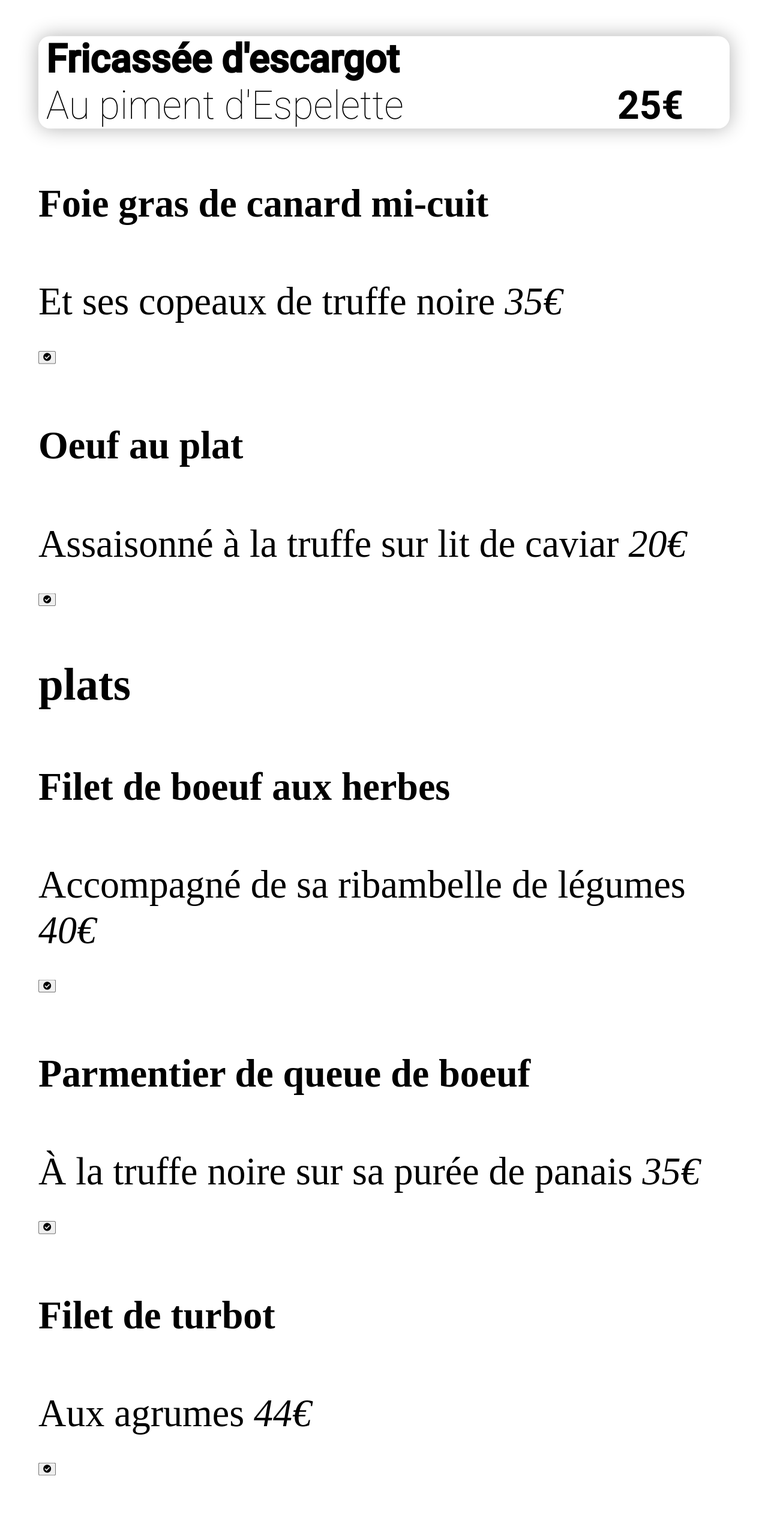
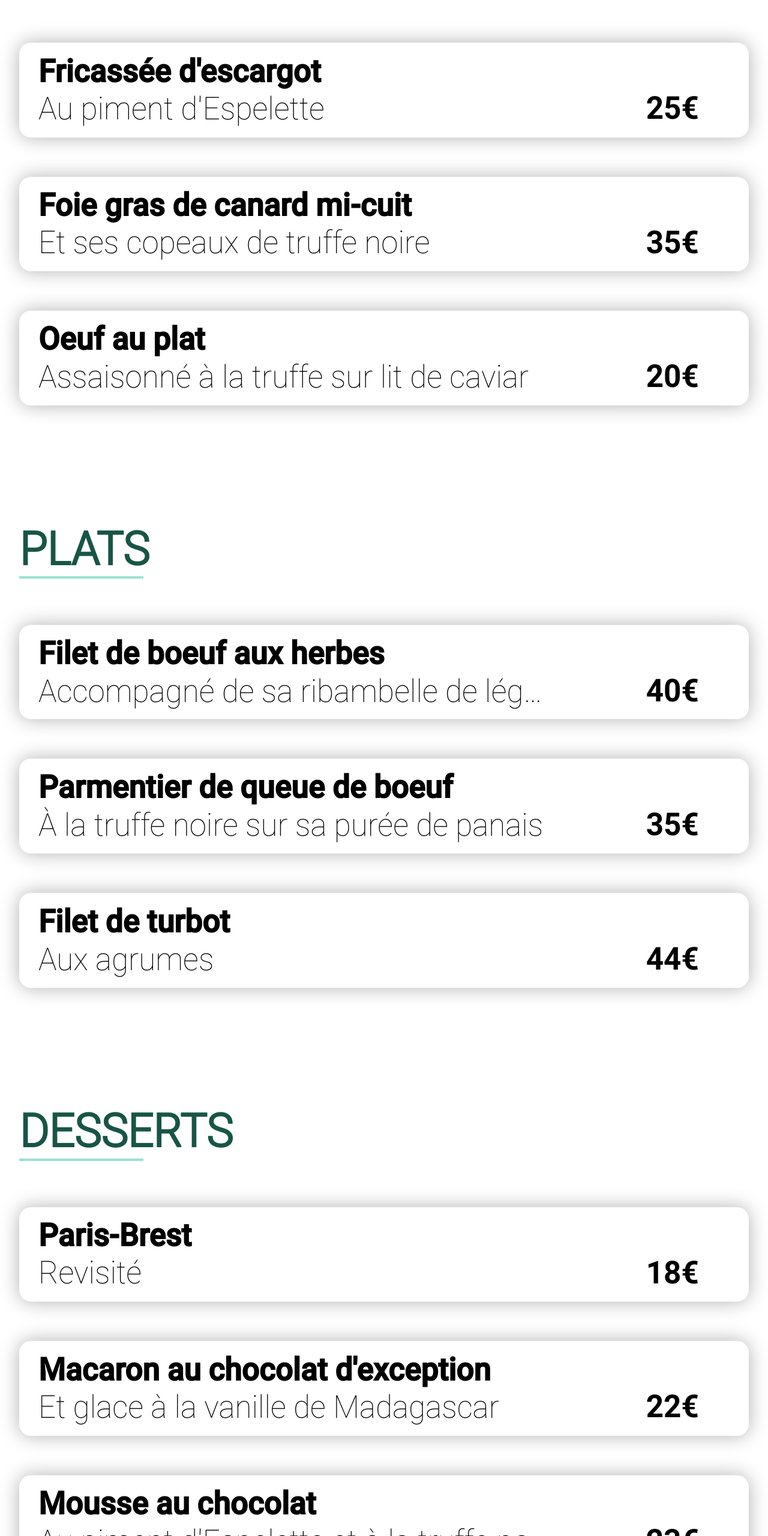
Before and after one commit to Teko13/p2_animationsCss_ohmyfood, a website: page menus/la-palette-du-gout.html in a window 1280 px wide. Shown: the part 1258-3818 px from the top of the page at 60% size. Drawn offline with Linux system fonts and the light colour scheme; a web font is replaced by a local one.

Commit message:
finalisation de la page de la palette du gout

```diff
--- a/menus/la-palette-du-gout.html
+++ b/menus/la-palette-du-gout.html
@@ -26,144 +26,127 @@
                 <h2>La palette du goût</h2>
                 <i class="fa-solid fa-heart"></i>
             </div>
-            <section class="restaurant-page__main__menu__appetizer">
-                <h3 class="restaurant-page__main__menu__appetizer__heading">entrées</h3>
-                <div class="restaurant-page__main__menu__appetizer__btn">
-                    <div class="appetizer-infos">
-                        <h4 class="appetizer-name">Fricassée d'escargot</h4>
-                        <span class="appetizer-name-more">Au piment d'Espelette</span>
+            <section class="restaurant-page__main__menu__meals appetizers">
+                <h3 class="restaurant-page__main__menu__meals__heading">entrées</h3>
+                <div class="restaurant-page__main__menu__meals__btn">
+                    <div class="meals-infos">
+                        <h4 class="meals-name">Fricassée d'escargot</h4>
+                        <span class="meals-name-more">Au piment d'Espelette</span>
                     </div>
-                    <span class="restaurant-page__main__menu__appetizer__btn__slide-checker">
-                        <em class="appetizer-price">25€</em>
-                        <span class="check-icone"><i class="fas fa-check-circle check-icone__fas"></i></span>
+                    <span class="restaurant-page__main__menu__meals__btn__slide-checker">
+                        <em class="meals-price">25€</em>
+                        <span class="check-icon"><i class="fas fa-check-circle check-icon__fas"></i></span>
                     </span>
                 </div>
-                <div>
-                    <div>
-                        <h4>Foie gras de canard mi-cuit</h4>
-                        <div class="details">
-                            <span>Et ses copeaux de truffe noire</span>
-                            <em>35€</em>
-                        </div>
+                <div class="restaurant-page__main__menu__meals__btn">
+                    <div class="meals-infos">
+                        <h4 class="meals-name">Foie gras de canard mi-cuit</h4>
+                        <span class="meals-name-more">Et ses copeaux de truffe noire</span>
                     </div>
-                    <button>
-                        <i class="fas fa-check-circle"></i>
-                    </button>
+                    <span class="restaurant-page__main__menu__meals__btn__slide-checker">
+                        <em class="meals-price">35€</em>
+                        <span class="check-icon"><i class="fas fa-check-circle check-icon__fas"></i></span>
+                    </span>
                 </div>
-                <div>
-                    <div>
-                        <h4>Oeuf au plat</h4>
-                        <div class="details">
-                            <span>Assaisonné à la truffe sur lit de caviar</span>
-                            <em>20€</em>
-                        </div>
+
+                <div class="restaurant-page__main__menu__meals__btn">
+                    <div class="meals-infos">
+                        <h4 class="meals-name">Oeuf au plat</h4>
+                        <span class="meals-name-more">Assaisonné à la truffe sur lit de caviar</span>
                     </div>
-                    <button>
-                        <i class="fas fa-check-circle"></i>
-                    </button>
+                    <span class="restaurant-page__main__menu__meals__btn__slide-checker">
+                        <em class="meals-price">20€</em>
+                        <span class="check-icon"><i class="fas fa-check-circle check-icon__fas"></i></span>
+                    </span>
                 </div>
             </section>
-            <section class="plats">
-                <h3>plats</h3>
-                <div>
-                    <div>
-                        <h4>Filet de boeuf aux herbes</h4>
-                        <div class="details">
-                            <span>Accompagné de sa ribambelle de légumes</span>
-                            <em>40€</em>
-                        </div>
+            <section class="restaurant-page__main__menu__meals dishes">
+                <h3 class="restaurant-page__main__menu__meals__heading">Plats</h3>
+                <div class="restaurant-page__main__menu__meals__btn">
+                    <div class="meals-infos">
+                        <h4 class="meals-name">Filet de boeuf aux herbes
+                        </h4>
+                        <span class="meals-name-more">Accompagné de sa ribambelle de légumes</span>
                     </div>
-                    <button>
-                        <i class="fas fa-check-circle"></i>
-                    </button>
+                    <span class="restaurant-page__main__menu__meals__btn__slide-checker">
+                        <em class="meals-price">40€</em>
+                        <span class="check-icon"><i class="fas fa-check-circle check-icon__fas"></i></span>
+                    </span>
                 </div>
-                <div>
-                    <div>
-                        <h4>Parmentier de queue de boeuf</h4>
-                        <div class="details">
-                            <span>À la truffe noire sur sa purée de panais</span>
-                            <em>35€</em>
-                        </div>
+                <div class="restaurant-page__main__menu__meals__btn">
+                    <div class="meals-infos">
+                        <h4 class="meals-name">Parmentier de queue de boeuf</h4>
+                        <span class="meals-name-more">À la truffe noire sur sa purée de panais</span>
                     </div>
-                    <button>
-                        <i class="fas fa-check-circle"></i>
-                    </button>
+                    <span class="restaurant-page__main__menu__meals__btn__slide-checker">
+                        <em class="meals-price">35€</em>
+                        <span class="check-icon"><i class="fas fa-check-circle check-icon__fas"></i></span>
+                    </span>
                 </div>
-                <div>
-                    <div>
-                        <h4>Filet de turbot</h4>
-                        <div class="details">
-                            <span>Aux agrumes</span>
-                            <em>44€</em>
-                        </div>
+
+                <div class="restaurant-page__main__menu__meals__btn">
+                    <div class="meals-infos">
+                        <h4 class="meals-name">Filet de turbot</h4>
+                        <span class="meals-name-more">Aux agrumes</span>
                     </div>
-                    <button>
-                        <i class="fas fa-check-circle"></i>
-                    </button>
+                    <span class="restaurant-page__main__menu__meals__btn__slide-checker">
+                        <em class="meals-price">44€</em>
+                        <span class="check-icon"><i class="fas fa-check-circle check-icon__fas"></i></span>
+                    </span>
                 </div>
             </section>
-            <section class="desserts">
-                <h3>desserts</h3>
-                <div>
-                    <div>
-                        <h4>Paris-Brest</h4>
-                        <div class="details">
-                            <span>Revisité</span>
-                            <em>18€</em>
-                        </div>
+            <section class="restaurant-page__main__menu__meals desserts">
+                <h3 class="restaurant-page__main__menu__meals__heading">Desserts</h3>
+                <div class="restaurant-page__main__menu__meals__btn">
+                    <div class="meals-infos">
+                        <h4 class="meals-name">Paris-Brest
+                        </h4>
+                        <span class="meals-name-more">Revisité</span>
                     </div>
-                    <button>
-                        <i class="fas fa-check-circle"></i>
-                    </button>
+                    <span class="restaurant-page__main__menu__meals__btn__slide-checker">
+                        <em class="meals-price">18€</em>
+                        <span class="check-icon"><i class="fas fa-check-circle check-icon__fas"></i></span>
+                    </span>
                 </div>
-                <div>
-                    <div>
-                        <h4>Macaron au chocolat d'exception</h4>
-                        <div class="details">
-                            <span>Et glace à la vanille de Madagascar</span>
-                            <em>22€</em>
-                        </div>
+                <div class="restaurant-page__main__menu__meals__btn">
+                    <div class="meals-infos">
+                        <h4 class="meals-name">Macaron au chocolat d'exception</h4>
+                        <span class="meals-name-more">Et glace à la vanille de Madagascar</span>
                     </div>
-                    <button>
-                        <i class="fas fa-check-circle"></i>
-                    </button>
+                    <span class="restaurant-page__main__menu__meals__btn__slide-checker">
+                        <em class="meals-price">22€</em>
+                        <span class="check-icon"><i class="fas fa-check-circle check-icon__fas"></i></span>
+                    </span>
                 </div>
-                <div>
-                    <div>
-                        <h4>Mousse au chocolat</h4>
-                        <div class="details">
-                            <span>Au piment d'Espelette et à la truffe noire</span>
-                            <em>23€</em>
-                        </div>
+
+                <div class="restaurant-page__main__menu__meals__btn">
+                    <div class="meals-infos">
+                        <h4 class="meals-name">Mousse au chocolat</h4>
+                        <span class="meals-name-more">Au piment d'Espelette et à la truffe noire</span>
                     </div>
-                    <button>
-                        <i class="fas fa-check-circle"></i>
-                    </button>
+                    <span class="restaurant-page__main__menu__meals__btn__slide-checker">
+                        <em class="meals-price">23€</em>
+                        <span class="check-icon"><i class="fas fa-check-circle check-icon__fas"></i></span>
+                    </span>
                 </div>
             </section>
-            <button>
+            <button class="restaurant-page__main__validation-btn">
                 Commander
             </button>
         </section>
     </main>
-    <footer>
-        <h2>ohmyfood</h2>
-        <div>
-            <div>
-                <i class="fa-solid fa-utensils"></i>
-                <a href="#">Proposer un restaurant</a>
-            </div>
-            <div>
-                <i class="fa-solid fa-handshake-angle"></i>
-                <a href="#">Devenir partenaire</a>
-            </div>
-            <div>
-                <a href="#">Mention légales</a>
-            </div>
-            <div>
-                <a href="#">Contact</a>
-            </div>
-        </div>
+    <footer class="footer">
+        <h2 class="footer__header">ohmyfood</h2>
+        <a href="#" class="footer__link">
+            <i class="fa-solid fa-utensils"></i>
+            <span>Proposer un restaurant</span>
+        </a>
+        <a href="#" class="footer__link">
+            <i class="fa-solid fa-handshake-angle"></i>
+            <span>Devenir partenaire</span>
+        </a>
+        <a href="#" class="footer__link">Mention légales</a>
+        <a href="#" class="footer__link">Contact</a>
     </footer>
 </body>
 
--- a/sass/main.scss
+++ b/sass/main.scss
@@ -269,6 +269,19 @@ main {
 .cover-box {
     overflow: hidden;
 }
+@keyframes word-cut {
+
+    0% {
+        width: 70%;
+        animation-timing-function: cubic-bezier(0,0,.01,1);
+    }
+    30% {
+        width: 65%;
+    }
+    100% {
+        width: 65%;
+    }
+}
 @keyframes turns-icon {
     0% {
         transform: rotate(1turn);
@@ -297,7 +310,7 @@ main {
 }
 @keyframes icon-box-mover {
     0% {
-        transform: translate(1.5rem);
+        transform: translate(2.3rem);
         animation-timing-function: cubic-bezier(0,0,.01,1);
 
     }
@@ -316,8 +329,10 @@ main {
         transform: scaleY(1.027);
         border-radius: 1rem 1rem 0rem 0rem;
         background-color: white;
-        padding: 0rem 1rem;
+        padding: 0rem .5rem;
         &__menu {
+            display: flex;
+            flex-direction: column;
            &__heading {
             display: flex;
             justify-content: space-between;
@@ -328,7 +343,8 @@ main {
                 cursor: pointer;
             }
            }
-           &__appetizer {
+           &__meals {
+               margin-bottom: .8rem;
                &__heading {
                    font-family: $text-light;
                    text-transform: uppercase;
@@ -337,6 +353,8 @@ main {
                    width: 17%;
                }
                &__btn {
+                   white-space: nowrap;
+                   margin: 1rem 0rem;
                    background-color: white;
                    border-radius: .3rem;
                    width: 100%;
@@ -345,52 +363,67 @@ main {
                    overflow-x: hidden;
                    box-shadow: 0rem 0rem .5rem rgba(0, 0, 0, 0.308);
                    &:hover {
-                    .check-icone__fas {
+                    .check-icon__fas {
                         animation: turns-icon 1s alternate;
                         animation-iteration-count: 2;
                     }
-                       .check-icone {
+                       .check-icon {
                            animation: icon-box-mover 1s alternate both;
                            animation-iteration-count: 2;
                        }
-                       .appetizer-price {
+                       .meals-infos {
+                         animation: word-cut 1s alternate;
+                         animation-iteration-count: 2;
+                       }
+                       .meals-price {
                            animation: price-mover 1s 80ms alternate both;
                            animation-iteration-count: 2;
                        }
                    }
-                   .appetizer-infos {
-                       padding-left: .2rem;
+                   .meals-infos {
+                       width: 70%;
+                       margin-right: 0%;
+                       font-size: .8rem;
+                       padding-left: .5rem;
                        margin-top: auto;
+                       margin-bottom: auto;
                        display: flex;
                        flex-direction: column;
-                       .appetizer-name {
+                       .meals-name {
                            margin-top: 0%;
                            margin-bottom: 0%;
                            font-family: $text-medium;
                        }
-                       .appetizer-name-more {
+                       .meals-name-more {
                         font-family: $text-thin;
+                        overflow: hidden;
+                        text-overflow: ellipsis;
+
                     }
                    }
                    &__slide-checker {
                        display: flex;
-                       .appetizer-price {
+                       .meals-price {
+                        background-color: inherit;
+                        font-size: .8rem;
                         align-self: flex-end;
                         font-style: normal;
                         font-family: $text-bold;
                         margin-right: 0rem;
-                        transform: translateX(1.5rem);
+                        transform: translateX(2rem);
+                        margin-bottom: .26rem;
                     }
-                    .check-icone {
-                        width: 2rem;
+                    .check-icon {
+                        padding: .7rem 0rem;
+                        width: 2.3rem;
                         background-color: $tertiary-color;
                         display: block;
                         border-radius: 0rem .3rem .3rem 0rem;
                         display: flex;
                         justify-content: center;
                         align-items: center;
-                        margin-left: .7rem;
-                        transform: translateX(2rem);
+                        margin-left: 1rem;
+                        transform: translateX(2.3rem);
                         &__fas {
                             font-size: 1rem;
                             color: white;
@@ -400,5 +433,15 @@ main {
                }
            }
         }
+        &__validation-btn {
+            @include button($primary-color);
+            color: white;
+            display: inline;
+            align-self: center;
+            margin: 1.5rem 0rem;
+            &:hover {
+                background-color: $primary-color-mix-sdry;
+            }
+        }
     }
 }
```
Also changed, not shown: public/css/style.css, 1 other file.
